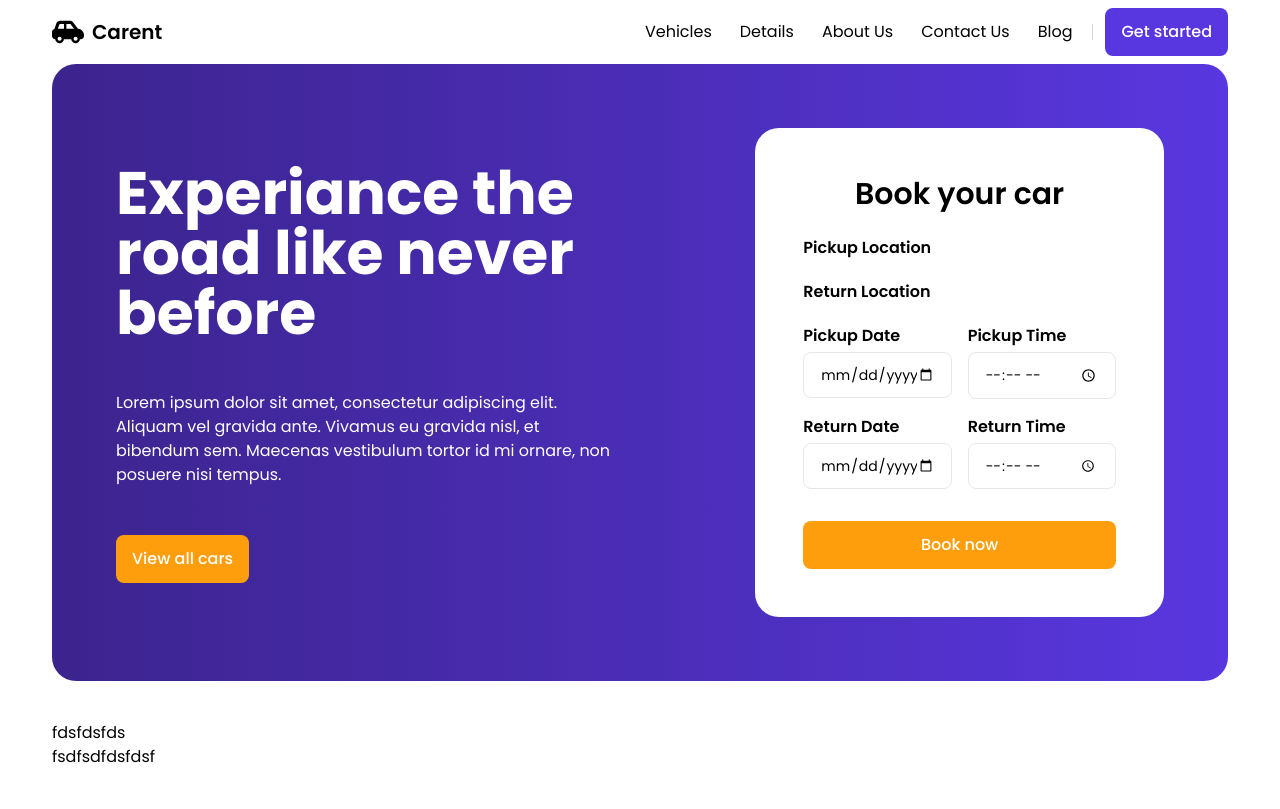
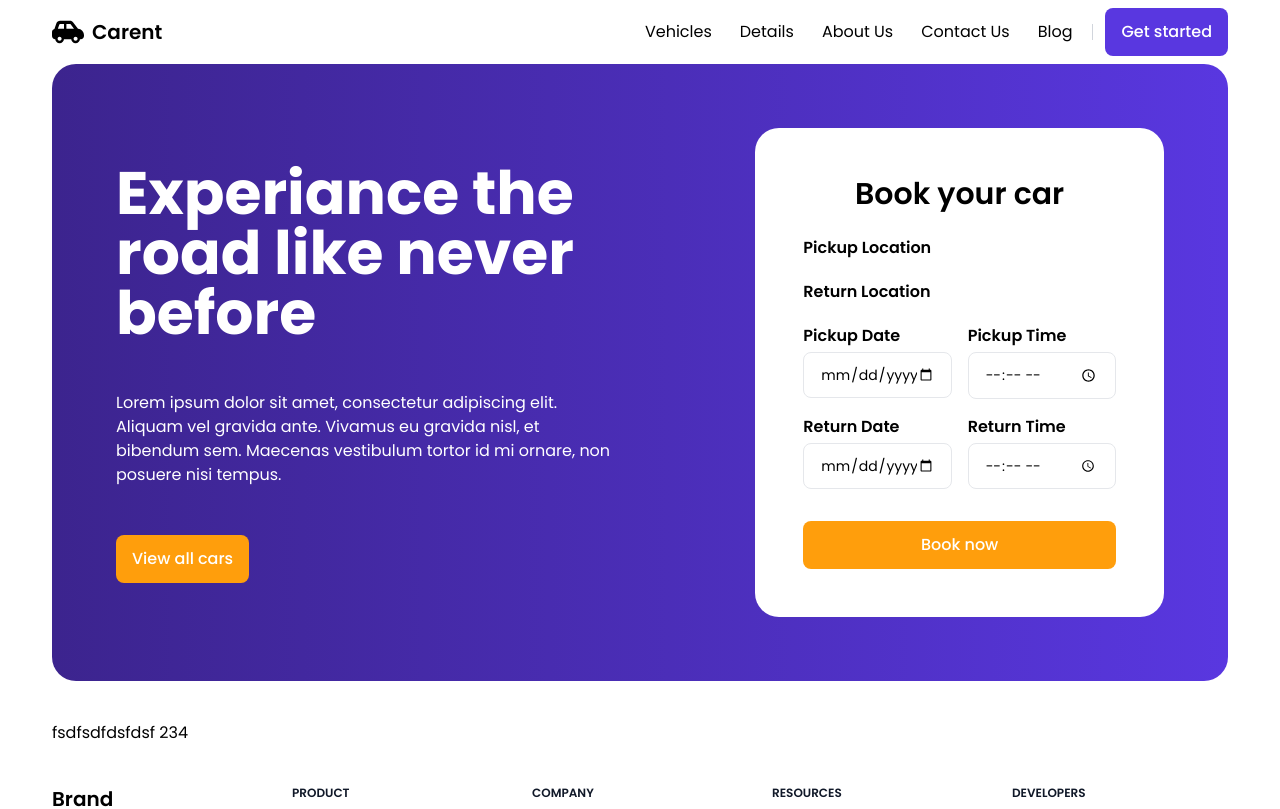
Before and after one commit to daniblagojevic/carent, a Next.js app: page / in a window 1280 px wide. Shown: the top 809 px of the page. Built offline with nearby package versions, Linux system fonts and the light colour scheme.

Commit message:
Updated homepage

```diff
--- a/app/page.tsx
+++ b/app/page.tsx
@@ -29,8 +29,7 @@ export default function Home() {
             <section>
                 <div className="pb-2 md:pb-10">
                     <div className="container">
-                        fdsfdsfds
-                        <div>fsdfsdfdsfdsf</div>
+                        <div>fsdfsdfdsfdsf 234</div>
                     </div>
                 </div>
             </section>
```
